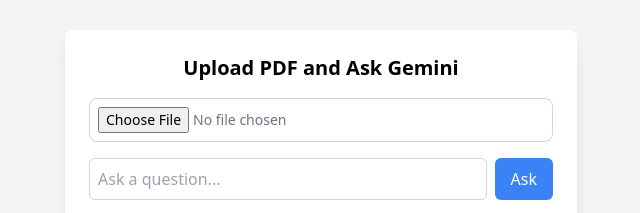
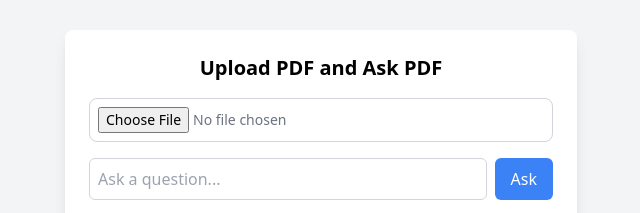
Before and after one commit to rizkitaufikanindhita/chat_pdf, a website: page public/index.html in a window 1280 px wide. Shown: the part 243-456 px from the top of the page, 319-959 px from the left. Drawn offline with nearby package versions, Linux system fonts and the light colour scheme.

Commit message:
edit: index.html

```diff
--- a/public/index.html
+++ b/public/index.html
@@ -3,7 +3,7 @@
   <head>
     <meta charset="UTF-8" />
     <meta name="viewport" content="width=device-width, initial-scale=1.0" />
-    <title>Chat PDF with Gemini</title>
+    <title>Chat PDF</title>
     <script
       src="https://cdn.jsdelivr.net/npm/alpinejs@3.x.x/dist/cdn.min.js"
       defer
@@ -15,9 +15,7 @@
       class="bg-white p-6 rounded-lg shadow-lg w-full max-w-lg"
       x-data="chatApp()"
     >
-      <h2 class="text-xl font-bold mb-4 text-center">
-        Upload PDF and Ask Gemini
-      </h2>
+      <h2 class="text-xl font-bold mb-4 text-center">Upload PDF and Ask PDF</h2>
 
       <!-- Upload PDF -->
       <input
```
